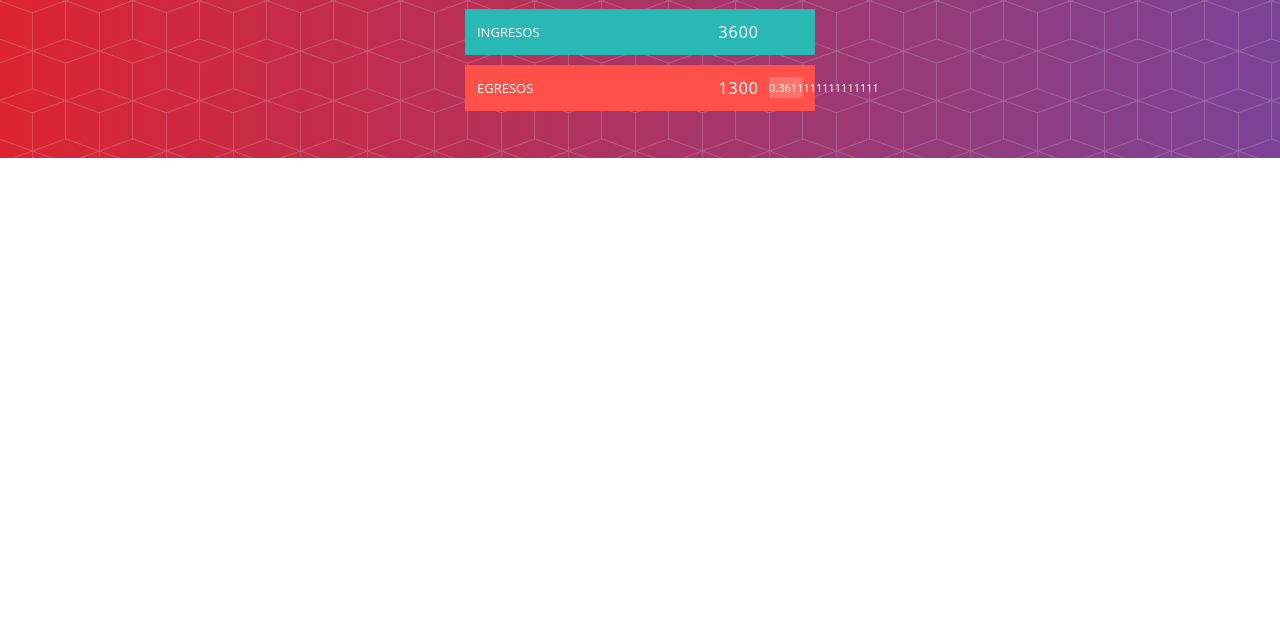
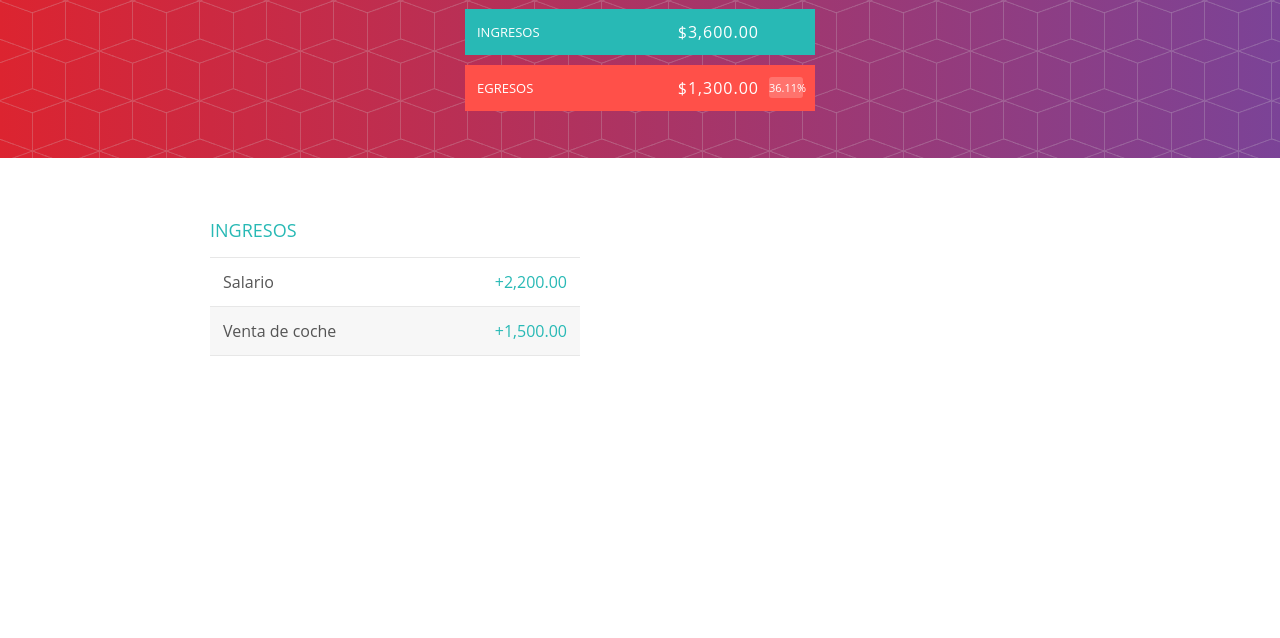
Before and after one commit to Gale202/AppPresupuesto, a plain HTML site: page index.html in a window 1280 px wide. Shown: the part 162-800 px from the top of the page. Drawn offline with nearby package versions, Linux system fonts and the light colour scheme.

Commit message:
para seguir en la compu de escritorio

```diff
--- a/index.html
+++ b/index.html
@@ -30,9 +30,40 @@
         </div>
     </div>
 
+    <div class="contenedor limpiarEstilos">
+        <div class="ingreso">
+            <h2 class="ingreso_titulo">Ingresos</h2>
+            <div id="lista-ingresos">
+                <div class="elemento limpiarEstilos">
+                    <div class="elemento_descripcion">Salario</div>
+                    <div class="derecha limpiarEstilos">
+                        <div class="elemento_valor">+2,200.00</div>
+                        <div class="elemento_eliminar">
+                            <button class="elemento_eliminar--btn">
+                                <ion-icon name="close-outline"></ion-icon>
+                            </button>
+                        </div>
+                    </div>
+                </div>
+                <div class="elemento limpiarEstilos">
+                    <div class="elemento_descripcion">Venta de coche</div>
+                    <div class="derecha limpiarEstilos">
+                        <div class="elemento_valor">+1,500.00</div>
+                        <div class="elemento_eliminar">
+                            <button class="elemento_eliminar--btn">
+                                <ion-icon name="close-outline"></ion-icon>
+                            </button>
+                        </div>
+                    </div>
+                </div>
+            </div>
+        </div>
+    </div>
+
     <script src="/js/Dato.js"></script>
     <script src="/js/Ingreso.js"></script>
     <script src="/js/Egreso.js"></script>
     <script src="/js/app.js"></script>
+    <script src="https://unpkg.com/ionicons@7.1.0/dist/ionicons/ionicons.js"></script>
 </body>
 </html>
--- a/js/app.js
+++ b/js/app.js
@@ -31,8 +31,16 @@ let totalEgresos = ()=>{
 let cargarCabecero = ()=>{
     let presupuesto = totalIngresos() - totalEgresos();
     let porcentajeEgreso = totalEgresos() / totalIngresos();
-    document.getElementById('presupuesto').innerHTML = presupuesto;
-    document.getElementById('porcentaje').innerHTML = porcentajeEgreso;
-    document.getElementById('ingresos').innerHTML = totalIngresos();
-    document.getElementById('egresos').innerHTML = totalEgresos();
+    document.getElementById('presupuesto').innerHTML = formatoMoneda(presupuesto);
+    document.getElementById('porcentaje').innerHTML = formatoPorcentaje(porcentajeEgreso);
+    document.getElementById('ingresos').innerHTML = formatoMoneda(totalIngresos());
+    document.getElementById('egresos').innerHTML = formatoMoneda(totalEgresos());
 }
+
+const formatoMoneda = (valor)=> {
+   return valor.toLocaleString('en-US', {style:'currency', currency:'USD', minimumFractionDigits:2});
+}
+
+const formatoPorcentaje = (valor)=>{
+    return valor.toLocaleString('en-US',{style:'percent', minimumFractionDigits:2});
+}
```
